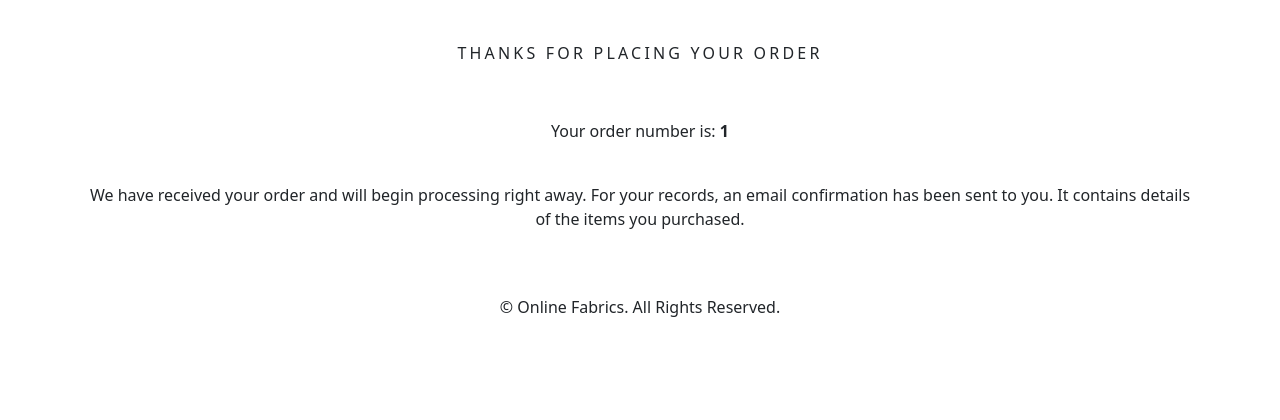
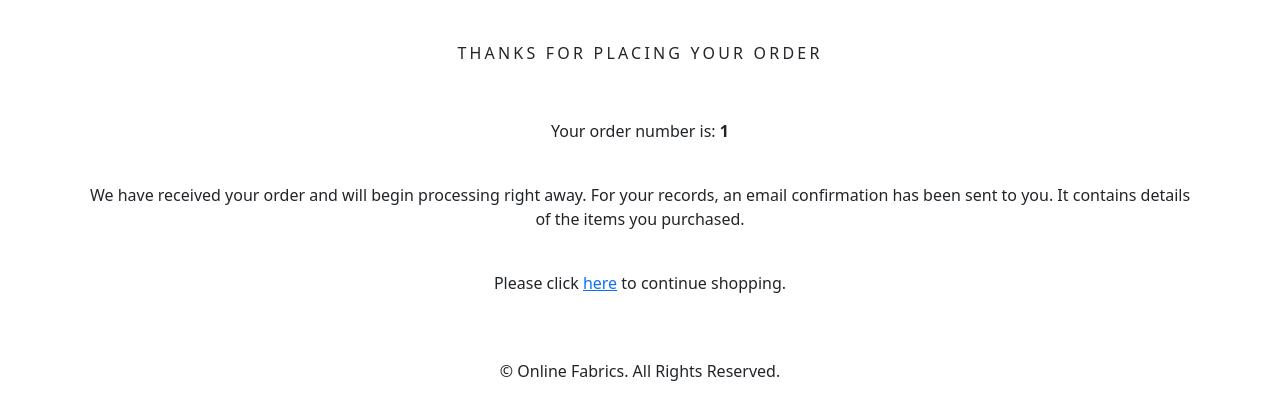
Before and after one commit to X00194940-Rhys/Software-Development-CA2, a Django app: page /order/thanks/1/ in a window 1280 px wide. Shown: the part 340-760 px from the top of the page. Run offline with Django 4.2, Linux system fonts and the light colour scheme; data comes from the database, SQL or seed files in the repository; both versions use the stored data as it was after the commit.

Commit message:
link home after purchase

```diff
--- a/cart/templates/cart.html
+++ b/cart/templates/cart.html
@@ -82,7 +82,6 @@
                             <th>
                                 Checkout
                             </th>
-
                         </tr>
                     </thead>
                     <tbody>
--- a/order/templates/thanks.html
+++ b/order/templates/thanks.html
@@ -20,6 +20,10 @@
                 away. For your records, an email confirmation has been sent to
                 you. It contains details of the items you purchased.
             </p>
+            <br>
+            <p class="text-center">
+                Please click <a href="{% url 'shop:all_products' %}">here</a> to continue shopping.
+            </p>
         </div>
     </div>
     <br>
--- a/shop/templates/shop/product.html
+++ b/shop/templates/shop/product.html
@@ -24,6 +24,11 @@
                         <h1 class="my_prod_title">{{product.name}}</h1>
                         <p>€{{product.price}}</p>
                         <p class="my_title">Per Meter</p>
+    	            <!--<p>Required Length (m)  {{cart_item.quantity}}
+                        <td>
+                            <a href="{% url 'cart:add_cart' product.id %}" class="custom_a"><i class="fas fa-plus-circle custom_icon"></i></a>&nbsp;
+                            <a href="{% url 'cart:cart_remove' product.id %}" class="custom_a"><i class="fas fa-minus-circle custom_icon"></i></a>&nbsp;
+                        </td></p>-->
                         <p class="text-justify my_prod_text">{{product.description}}</p>
                         {% if product.stock == 0%}
                             <p class="text-justify my_prod_text"><b>Out of Stock</b></p>
```
Also changed, not shown: db.sqlite3.
